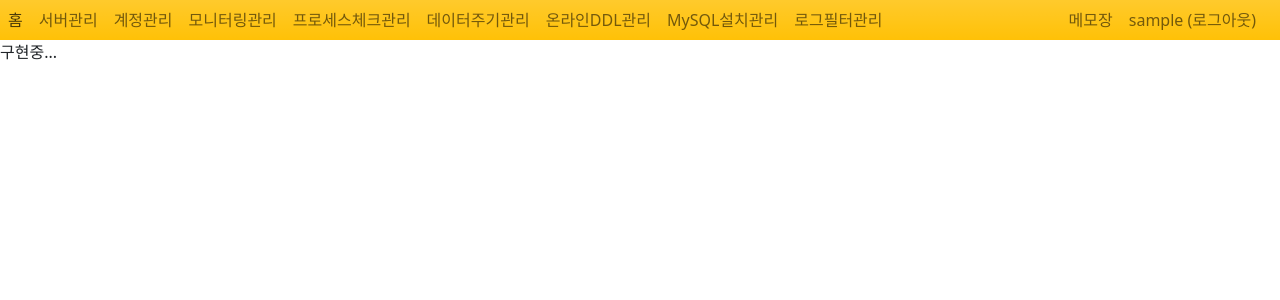
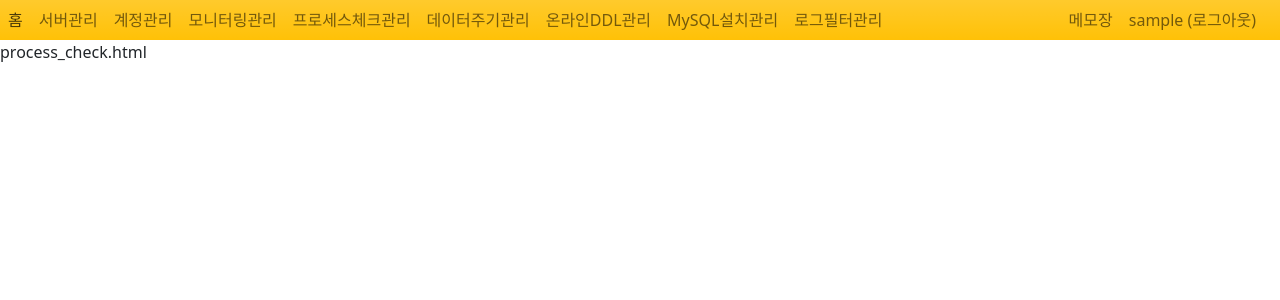
Before and after one commit to bylee5/portaldba, a Django app: page /process_check/ in a window 1280 px wide. Shown: the top 300 px of the page. Run offline with Django 4.2, Linux system fonts and the light colour scheme; the visitor is signed in with stand-in values (Sample User, id 1); some libraries are stand-ins or nearby versions.

Commit message:
프로세스체크관리 수정

```diff
--- a/process_check/templates/process_check/process_check.html
+++ b/process_check/templates/process_check/process_check.html
@@ -1,4 +1,4 @@
 {% extends 'base.html' %}
 {% block content %}
-구현중...
+process_check.html
 {% endblock %}
```
